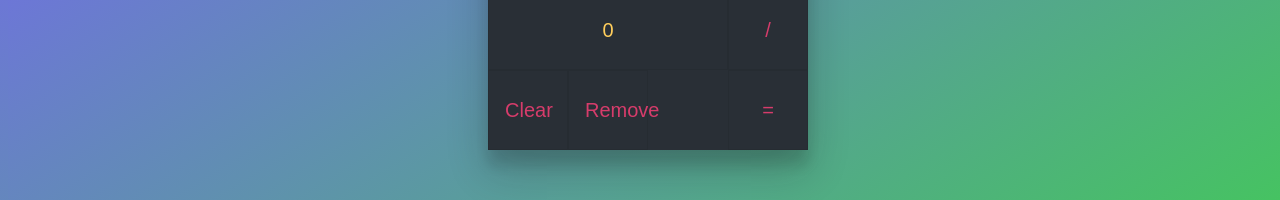
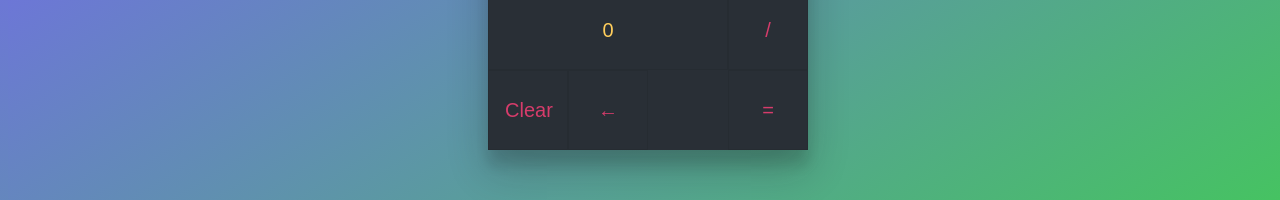
Before and after one commit to aeacuna/React-JS-Redux-ES6.-Completo-De-0-a-experto-, a React (Create React App) app in the folder calc-app/: page / in a window 1280 px wide. Shown: the part 358-558 px from the top of the page. Built offline with nearby package versions, Linux system fonts and the light colour scheme.

Commit message:
Creo componente Functions

```diff
--- a/calc-app/src/App.jsx
+++ b/calc-app/src/App.jsx
@@ -1,10 +1,27 @@
 import Button from './components/Button'
+import Function from './components/Functions'
 import MathOperations from './components/MathOperations'
 import Result from './components/Result'
 import './App.css';
 
-const clickHandlerFunction = text => {
+const clickHandlerFunction = text => (
     console.log("Button.clickHandler1", text)
+)
+
+const onClickOperationFunction = operation => (
+    console.log("operation :",operation)
+)
+
+const onClickEqualFunction = equal => (
+    console.log("equal :",equal)
+)
+
+const onContentClearFunction = clear => (
+    console.log("Content Clear")
+)
+
+const onDeleteFunction = del => {
+    console.log("Content Delete")
 }
 
 const App = () => {
@@ -23,11 +40,12 @@ const App = () => {
                 <button>9</button>
                 <button>0</button>
             </div>
-            <div className="functions">
-                <button>Clear</button>
-                <button>Remove</button>
-            </div>
-            <MathOperations />
+            <Function
+                onContentClear={onContentClearFunction}
+                onDelete={onDeleteFunction}/>
+            <MathOperations
+                onClickOperation={onClickOperationFunction}
+                onClickEqual={onClickEqualFunction}/>
         </main>)
 }
 
--- /dev/null
+++ b/calc-app/src/components/Functions.jsx
@@ -0,0 +1,16 @@
+import PropTypes from 'prop-types'
+import Button from './Button'
+
+const Functions = ( {onContentClear, onDelete} ) => (
+    <section className="functions">
+        <Button text ="Clear" clickHandler={onContentClear} />
+        <Button text ="&larr;" clickHandler={onDelete} />
+    </section>
+
+)
+
+Functions.propTypes = {
+    onContentClear : PropTypes.func.isRequired,
+    onDelete : PropTypes.func.isRequired
+}
+export default Functions
```
